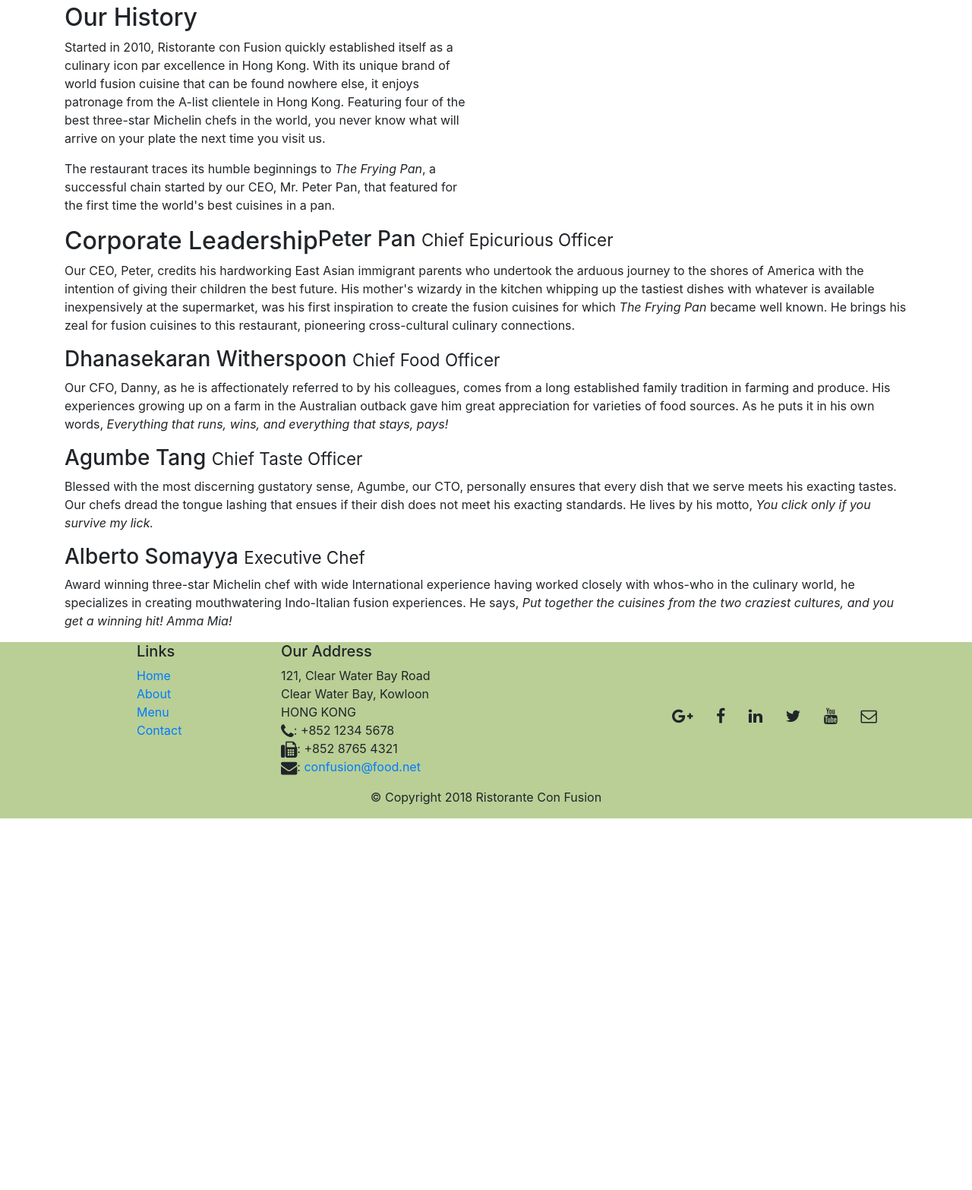
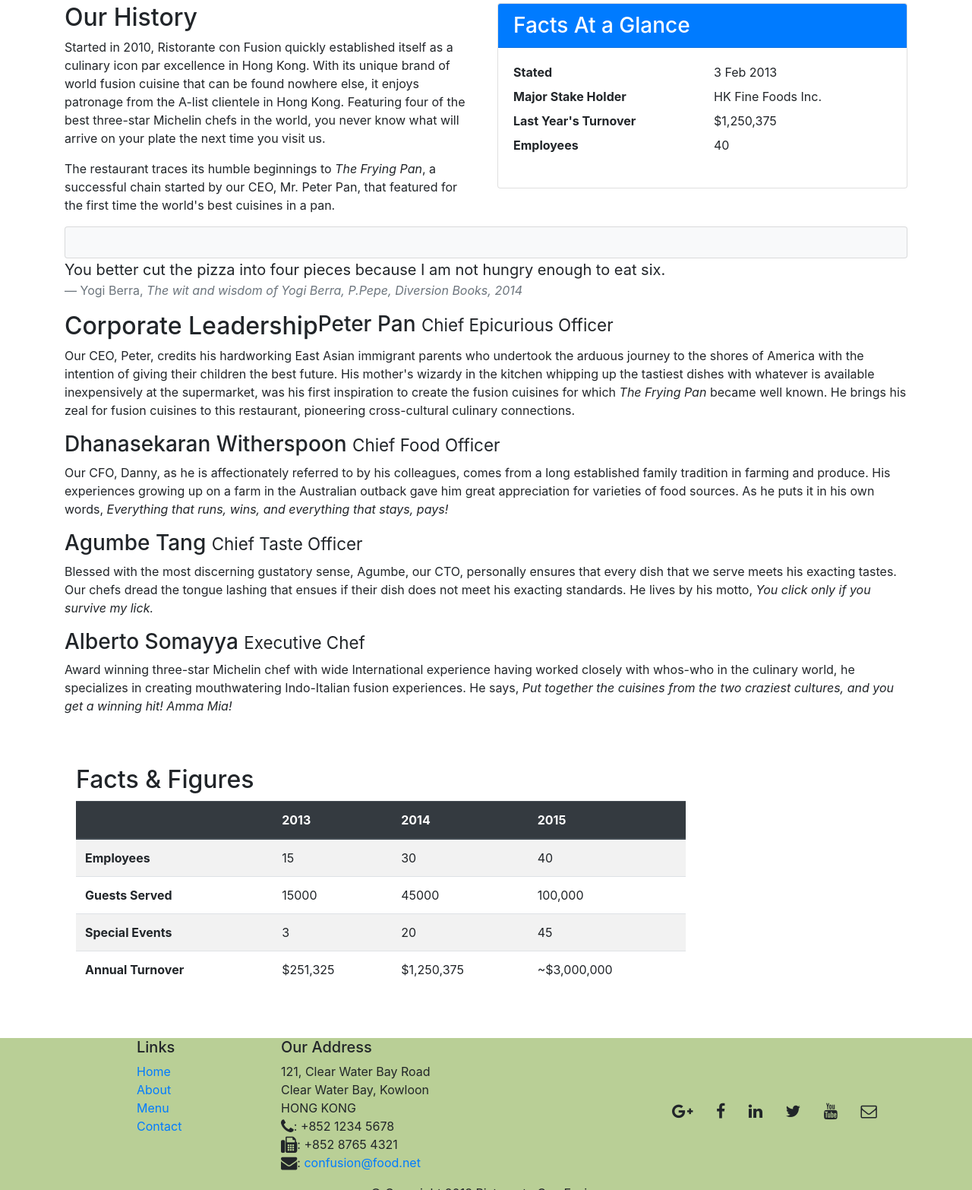
Before and after one commit to BishalTx/LearningBooostrap, a website: page aboutus.html in a window 1280 px wide. Shown: the part 411-1977 px from the top of the page at 76% size. Before the commit the page ends 1488 px from the top, so only its background shows below. Drawn offline with nearby package versions, Linux system fonts and the light colour scheme.

Commit message:
Table and Cards

```diff
--- a/aboutus.html
+++ b/aboutus.html
@@ -66,7 +66,31 @@
                 <p>Started in 2010, Ristorante con Fusion quickly established itself as a culinary icon par excellence in Hong Kong. With its unique brand of world fusion cuisine that can be found nowhere else, it enjoys patronage from the A-list clientele in Hong Kong.  Featuring four of the best three-star Michelin chefs in the world, you never know what will arrive on your plate the next time you visit us.</p>
                 <p>The restaurant traces its humble beginnings to <em>The Frying Pan</em>, a successful chain started by our CEO, Mr. Peter Pan, that featured for the first time the world's best cuisines in a pan.</p>
             </div>
-            <div>
+            <div class="col-sm">
+                <div class="card">
+                    <h3 class="card-header bg-primary text-white">Facts At a Glance</h3>
+                    <div class="card-body">
+                        <dl class="row">
+                            <dt class="col-6">Stated</dt>
+                            <dd class="col-6"> 3 Feb 2013</dd>
+                            <dt class="col-6">Major Stake Holder</dt>
+                            <dd class="col-6">HK Fine Foods Inc.</dd>
+                            <dt class="col-6">Last Year's Turnover</dt>
+                            <dd class="col-6">$1,250,375</dd>
+                            <dt class="col-6">Employees</dt>
+                            <dd class="col-6">40</dd>
+                        </dl>
+                    </div>
+                </div>
+            </div>
+            <div class="col-12">
+                <div class="card card-body bg-light"></div>
+                <blockquote class="blockquote">
+                    <p class="mb-0">You better cut the pizza into four pieces because I am not hungry enough to eat six.</p>
+                    <footer class="blockquote-footer">Yogi Berra,
+                        <cite title="Source Title">The wit and wisdom of Yogi Berra, P.Pepe, Diversion Books, 2014</cite>
+                    </footer>
+                </blockquote>
             </div>
         </div>
 
@@ -84,7 +108,51 @@
                 <p class ="d-none d-sm-block">Award winning three-star Michelin chef with wide International experience having worked closely with whos-who in the culinary world, he specializes in creating mouthwatering Indo-Italian fusion experiences. He says, <em>Put together the cuisines from the two craziest cultures, and you get a winning hit! Amma Mia!</em></p>
             </div>
        </div>
+       <div class="row row-content">
+           <div class="col-12 col-sm-9">
+               <h2> Facts &amp; Figures</h2>
+               <div class="table-responsive">
+                <table class="table table-striped">
+                    <thead class="thead-dark">
+                        <tr>
+                            <th>&nbsp;</th>
+                            <th>2013</th>
+                            <th>2014</th>
+                            <th>2015</th>
+                        </tr>
+                    </thead>
+                    <tbody>
+                        <tr>
+                            <th>Employees</th>
+                            <td>15</td>
+                            <td>30</td>
+                            <td>40</td>
+                        </tr>
+                        <tr>
+                            <th>Guests Served</th>
+                            <td>15000</td>
+                            <td>45000</td>
+                            <td>100,000</td>
+                        </tr>
+                        <tr>
+                            <th>Special Events</th>
+                            <td>3</td>
+                            <td>20</td>
+                            <td>45</td>
+                        </tr>
+                        <tr>
+                            <th>Annual Turnover</th>
+                            <td>$251,325</td>
+                            <td>$1,250,375</td>
+                            <td>~$3,000,000</td>
+                        </tr>
+                    </tbody>
+                </table>
+            </div>
 
+           </div>
+           <div class="col-12 col-sm-3"> </div>
+       </div>
     </div>
 
     <footer class="footer">
```
